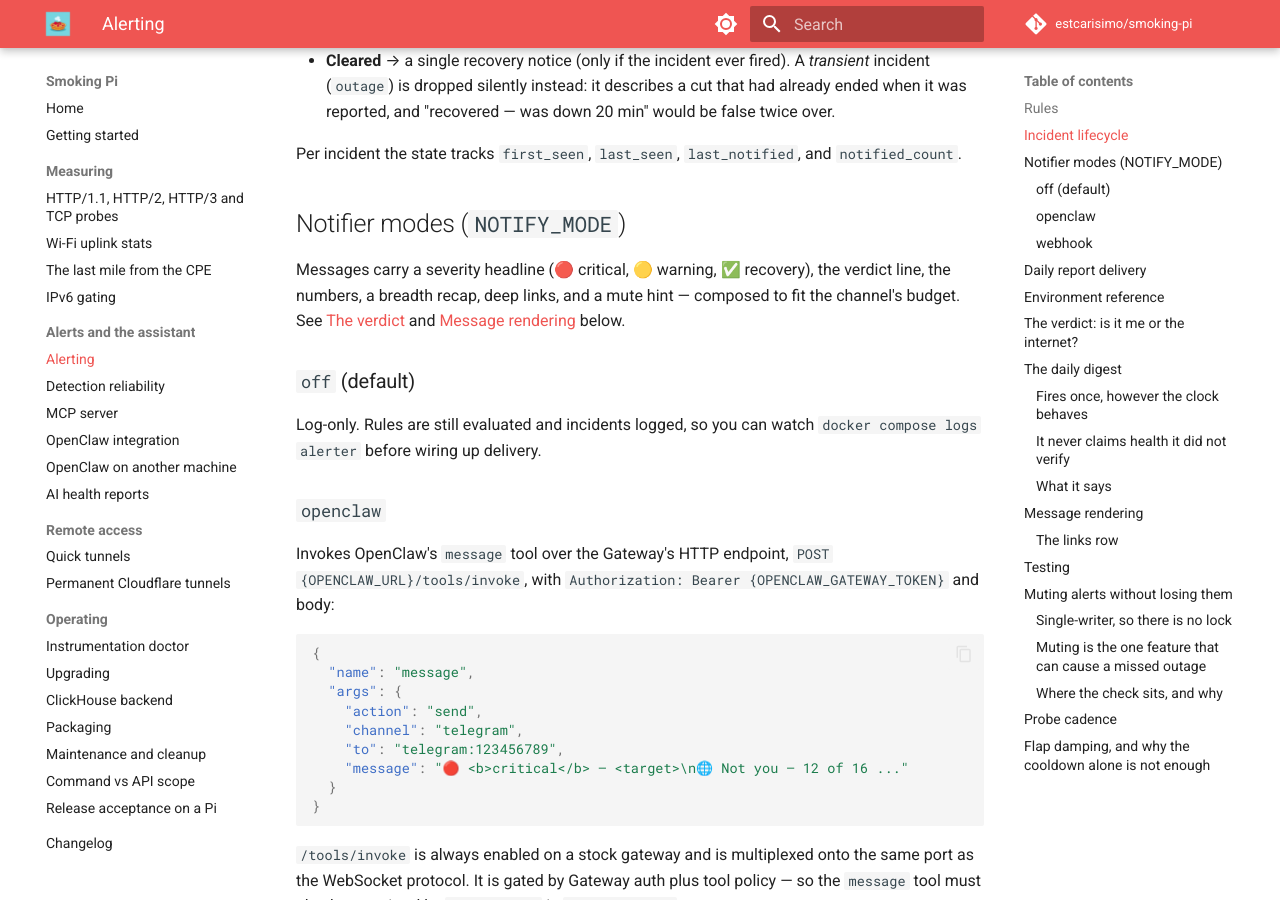
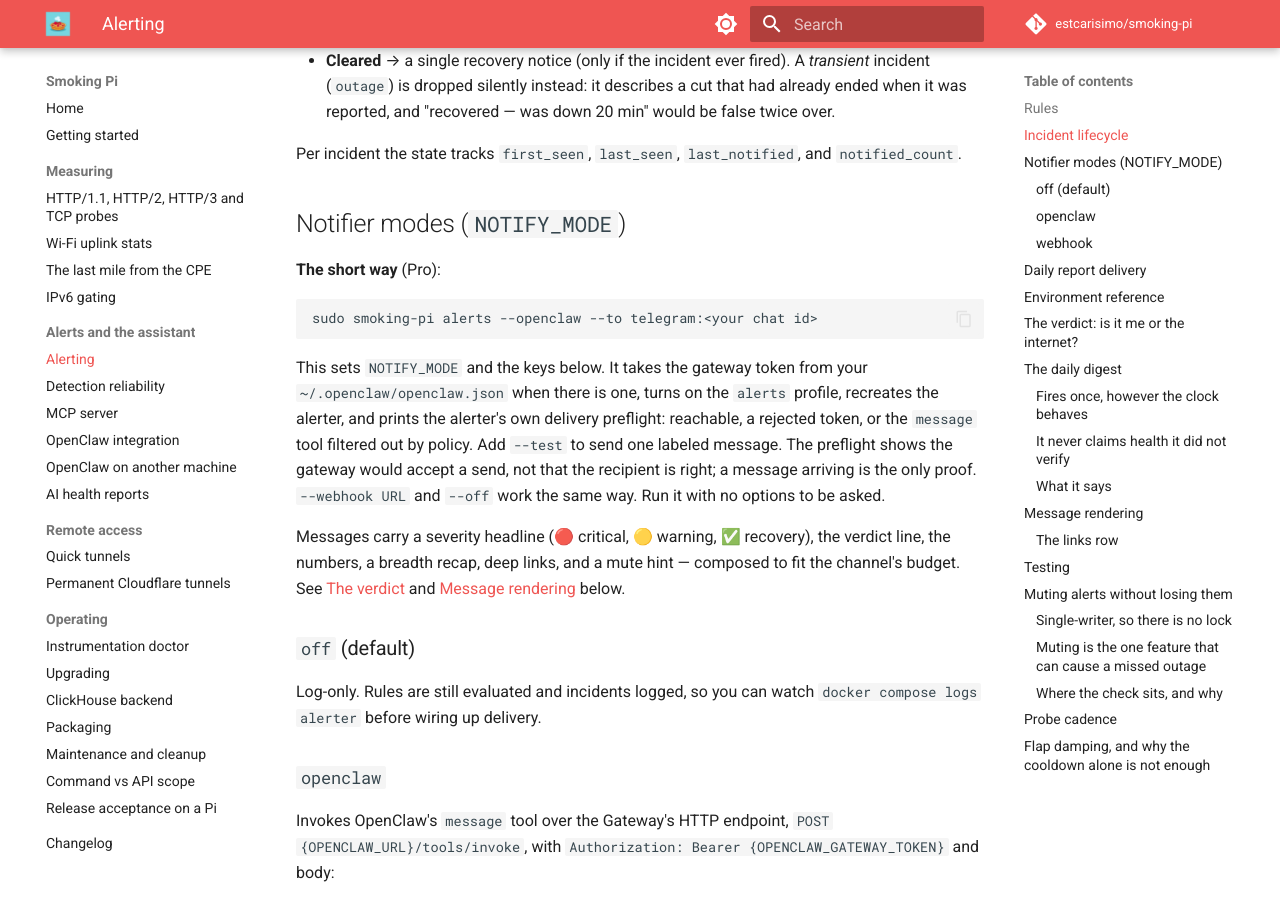
Before and after one commit to estcarisimo/smoking-pi, an MkDocs documentation site: the page built from docs/alerting.md, in a window 1280 px wide and 900 px high, scrolled down 2027 px. Built offline with MkDocs 1.6.1 and Material for MkDocs 9.7.7, drawn with Linux system fonts in a browser that asks for light colours; comment, search, counter and statistics services are not loaded.

Commit message:
feat(cli): smoking-pi alerts -- where alerts go, in one command
Step 2 of "minimize manual file editing", on top of `config`. The top
trap: the alerts profile on and NOTIFY_MODE unset delivers nothing and
errors nowhere.

- Sets NOTIFY_MODE and its keys: --openclaw --to channel:id (the gateway
  token from the user's openclaw.json when there is one, never printed;
  a bare chat id refused), --webhook URL, --off, or asks.
- Turns on the alerts profile, recreates the alerter (and mcp-server,
  which delivers charts through the same keys), prints the alerter's own
  delivery preflight line and fails when it is not green.
- --test (or yes at the prompt) sends one labeled message through the new
  `alerter main.py --test`, which refuses after a failed preflight.
- Pro detection reads the compose file: Compose lists only enabled
  services, and a Pro install with alerts off is who this is for.

Co-Authored-By: Claude Opus 5.5 <noreply@anthropic.com>

````diff
--- a/docs/alerting.md
+++ b/docs/alerting.md
@@ -63,6 +63,21 @@ Per incident the state tracks `first_seen`, `last_seen`, `last_notified`,
 and `notified_count`.
 
 ## Notifier modes (`NOTIFY_MODE`)
+
+**The short way** (Pro):
+
+```bash
+sudo smoking-pi alerts --openclaw --to telegram:<your chat id>
+```
+
+This sets `NOTIFY_MODE` and the keys below. It takes the gateway token from
+your `~/.openclaw/openclaw.json` when there is one, turns on the `alerts`
+profile, recreates the alerter, and prints the alerter's own delivery
+preflight: reachable, a rejected token, or the `message` tool filtered out
+by policy. Add `--test` to send one labeled message. The preflight shows the
+gateway would accept a send, not that the recipient is right; a message
+arriving is the only proof. `--webhook URL` and `--off` work the same way.
+Run it with no options to be asked.
 
 Messages carry a severity headline (🔴 critical, 🟡 warning, ✅ recovery), the
 verdict line, the numbers, a breadth recap, deep links, and a mute hint —
````
Also changed, not shown: CHANGELOG.md (+15 -0 lines), docs/getting-started.md (+1 -1 lines), 5 other files.
